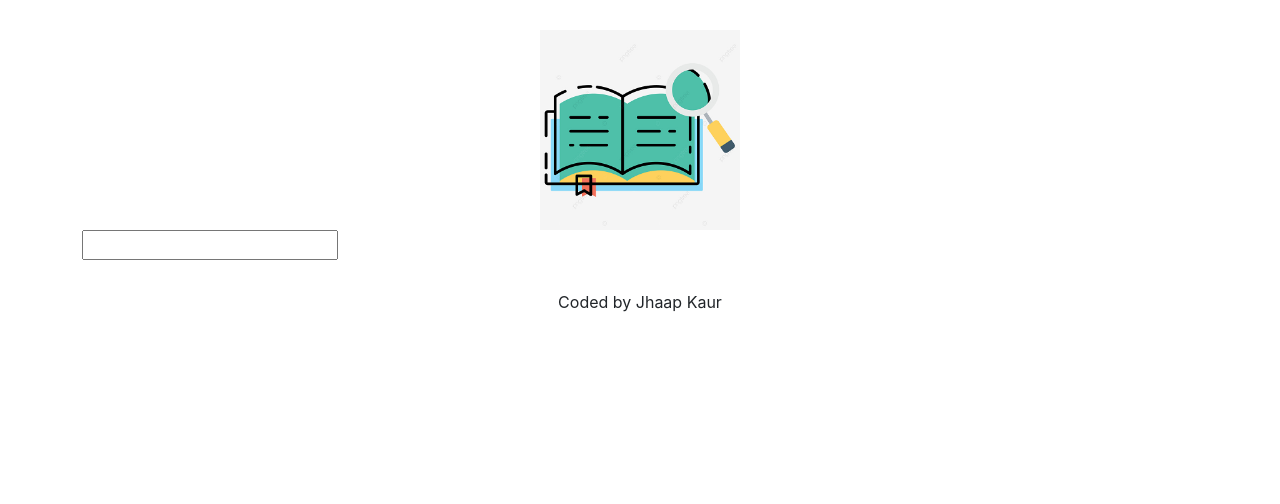
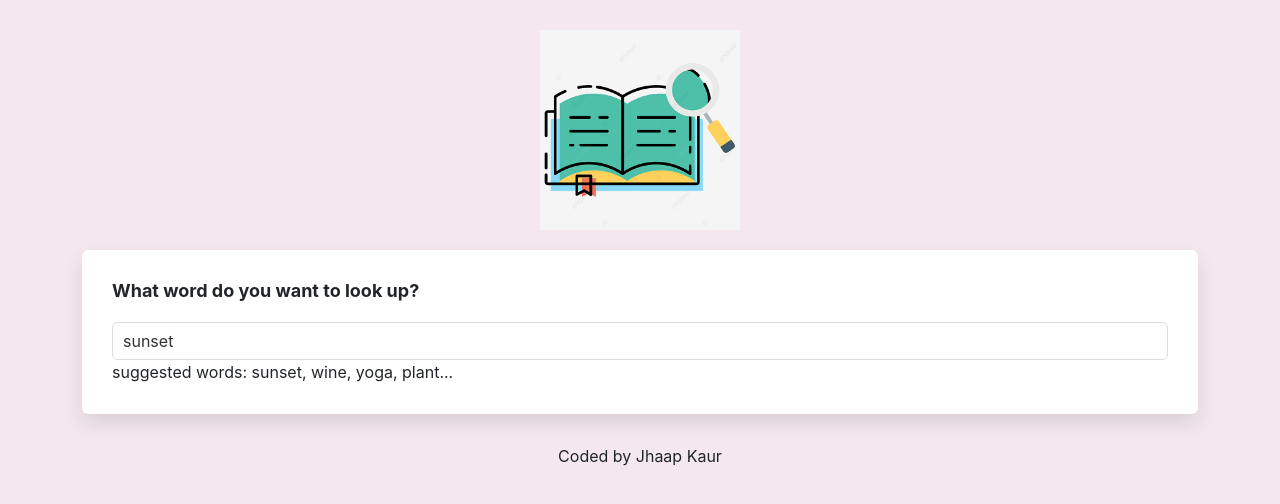
Before and after one commit to JhaapKaur/dictionary-project, a React (Create React App) app: page / in a window 1280 px wide. Shown: the top 504 px of the page. Built offline with nearby package versions, Linux system fonts and the light colour scheme; no server answers.

Commit message:
Styling added

```diff
--- a/src/App.css
+++ b/src/App.css
@@ -1,3 +1,11 @@
+body {
+  background: rgb(244, 232, 238);
+}
+
+a {
+  color: rgb(136, 44, 60);
+}
+
 .App-header {
   margin: 30px 0;
 }
--- a/src/App.js
+++ b/src/App.js
@@ -9,7 +9,7 @@ function App() {
         <header className="App-header"></header>
         <img src={logo} className="App-logo" alt="App-logo img-fluid" />
         <main>
-          <Dictionary />
+          <Dictionary defaultKeyword="sunset" />
         </main>
         <footer className="App-footer"> Coded by Jhaap Kaur</footer>
       </div>
--- a/src/Dictionary.css
+++ b/src/Dictionary.css
@@ -0,0 +1,26 @@
+.Dictionary h1 {
+  font-size: 18px;
+  font-weight: bold;
+  margin-bottom: 20px;
+}
+
+.Dictionary section {
+  background: white;
+  padding: 30px;
+  border-radius: 6px;
+  box-shadow: 0 10px 20px rgb(0 0 0 / 10%);
+  margin: 20px 0;
+}
+
+.Dictionary input {
+  width: 100%;
+  border-radius: 6px;
+  padding: 6px 10px;
+  color: #333;
+  border: 1px solid #ddd;
+}
+
+.Dictionary.hint {
+  font-size: 11px;
+  margin-top: 5px;
+}
--- a/src/Dictionary.js
+++ b/src/Dictionary.js
@@ -3,29 +3,56 @@ import axios from "axios";
 import Results from "./Results";
 import "./Dictionary.css";
 
-export default function Dictionary() {
-  let [keyword, setKeyword] = useState("");
+export default function Dictionary(props) {
+  let [keyword, setKeyword] = useState(props.defaultKeyword);
   let [results, setResults] = useState(null);
+  let [loaded, setLoaded] = useState(false);
 
   function handleResponse(response) {
     setResults(response.data[0]);
   }
 
-  function search(event) {
-    event.preventDefault();
+  function search() {
+    // documentation: https://dictionaryapi.dev/e
     let apiUrl = `https://api.dictionaryapi.dev/api/v2/entries/en_US/${keyword}`;
     axios.get(apiUrl).then(handleResponse);
+  }
+
+  function handleSubmit(event) {
+    event.preventDefault();
+    search();
   }
 
   function handleKeywordChange(event) {
     setKeyword(event.target.value);
   }
+
+  function load() {
+    setLoaded(true);
+    search();
+  }
+
+  if (loaded) {
     return (
       <div className="Dictionary">
-      <form onSubmit={search}>
-        <input type="search" onChange={handleKeywordChange} />
+        <section>
+          <h1>What word do you want to look up?</h1>
+          <form onSubmit={handleSubmit}>
+            <input
+              type="search"
+              onChange={handleKeywordChange}
+              defaultValue={props.defaultKeyword}
+            />
           </form>
+          <div className="hint">
+            suggested words: sunset, wine, yoga, plant...
+          </div>
+        </section>
         <Results results={results} />
       </div>
     );
+  } else {
+    load();
+    return "Loading";
   }
+}
--- /dev/null
+++ b/src/Meaning.css
@@ -0,0 +1,11 @@
+.Meaning h3 {
+  font-size: 24px;
+  line-height: 1.5;
+  font-weight: bold;
+}
+
+.Meaning .example {
+  color: #70757a;
+  font-style: italic;
+  margin-top: 10px;
+}
--- a/src/Meaning.js
+++ b/src/Meaning.js
@@ -1,4 +1,5 @@
 import React from "react";
+import "./Meaning.css";
 import Synonyms from "./Synonyms";
 
 export default function Meaning(props) {
@@ -8,14 +9,10 @@ export default function Meaning(props) {
       {props.meaning.definitions.map(function (definition, index) {
         return (
           <div key={index}>
-            <p>
-              <strong>Definition:</strong>
-              {definition.definition}
-              <br />
-              <strong>Example:</strong>
-              <em>{definition.example}</em>
-              <Synonyms synonyms={definition.synonyms} />
-            </p>
+            <div className="definition">{definition.definition}</div>
+
+            <div className="example"> {definition.example}</div>
+            <Synonyms synonyms={definition.synonyms} />
           </div>
         );
       })}
--- /dev/null
+++ b/src/Phonetic.css
@@ -0,0 +1,25 @@
+.Phonetic {
+  margin: 15px 0;
+}
+
+.Phonetic a {
+  border: 1px solid #ddd;
+  text-decoration: none;
+  padding: 8px 20px;
+  margin-bottom: 10px;
+  font-size: 12px;
+  margin-right: 10px;
+  font-weight: bold;
+  border-radius: 20px;
+  transition: all 150ms ease-in-out;
+}
+
+.Phonetic a:hover {
+  background: purple;
+  color: white;
+}
+
+.Phonetic .text {
+  opacity: 0.7;
+  font-weight: bold;
+}
--- a/src/Phonetic.js
+++ b/src/Phonetic.js
@@ -1,4 +1,5 @@
 import React from "react";
+import "./Phonetic.css";
 
 export default function Phonetic(props) {
   console.log(props.phonetic);
@@ -7,8 +8,7 @@ export default function Phonetic(props) {
       <a href={props.phonetic.audio} target="_blank">
         Listen
       </a>
-      <br />
-      {props.phonetic.text}
+      <span className="text">{props.phonetic.text}</span>
     </div>
   );
 }
--- /dev/null
+++ b/src/Results.css
@@ -0,0 +1,5 @@
+.Results h2 {
+  font: 36px;
+  font-weight: bold;
+  line-height: 1.5;
+}
--- a/src/Results.js
+++ b/src/Results.js
@@ -6,6 +6,7 @@ export default function Results(props) {
   if (props.results) {
     return (
       <div className="Results">
+        <section>
           <h2>{props.results.word}</h2>
           {props.results.phonetics.map(function (phonetic, index) {
             return (
@@ -14,11 +15,12 @@ export default function Results(props) {
               </div>
             );
           })}
+        </section>
         {props.results.meanings.map(function (meaning, index) {
           return (
-            <div key={index}>
+            <section key={index}>
               <Meaning meaning={meaning} />
-            </div>
+            </section>
           );
         })}
       </div>
```
Also changed, not shown: src/Synonyms.css (added, +11 -0 lines). Lines whose indentation alone changed are shown as unchanged.
